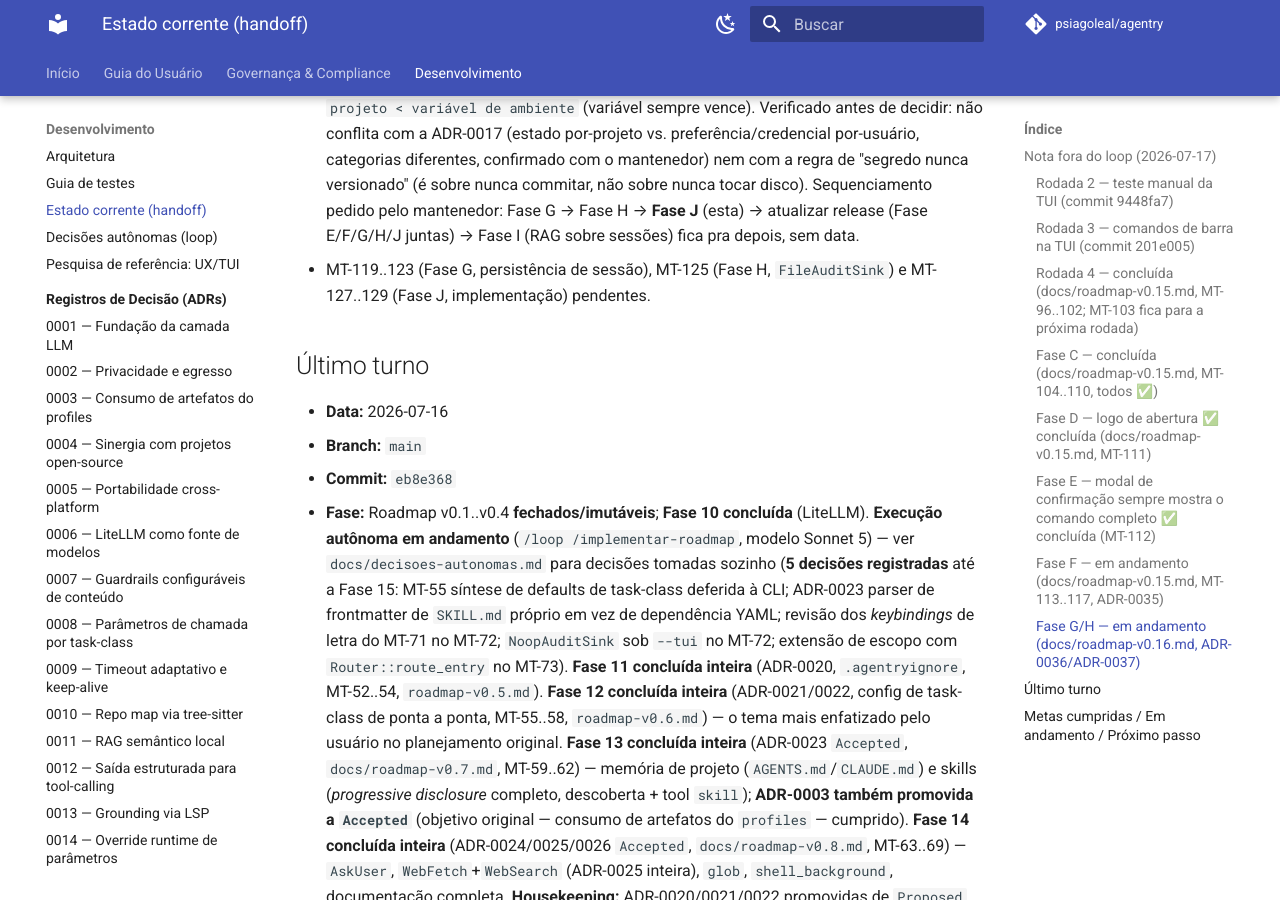
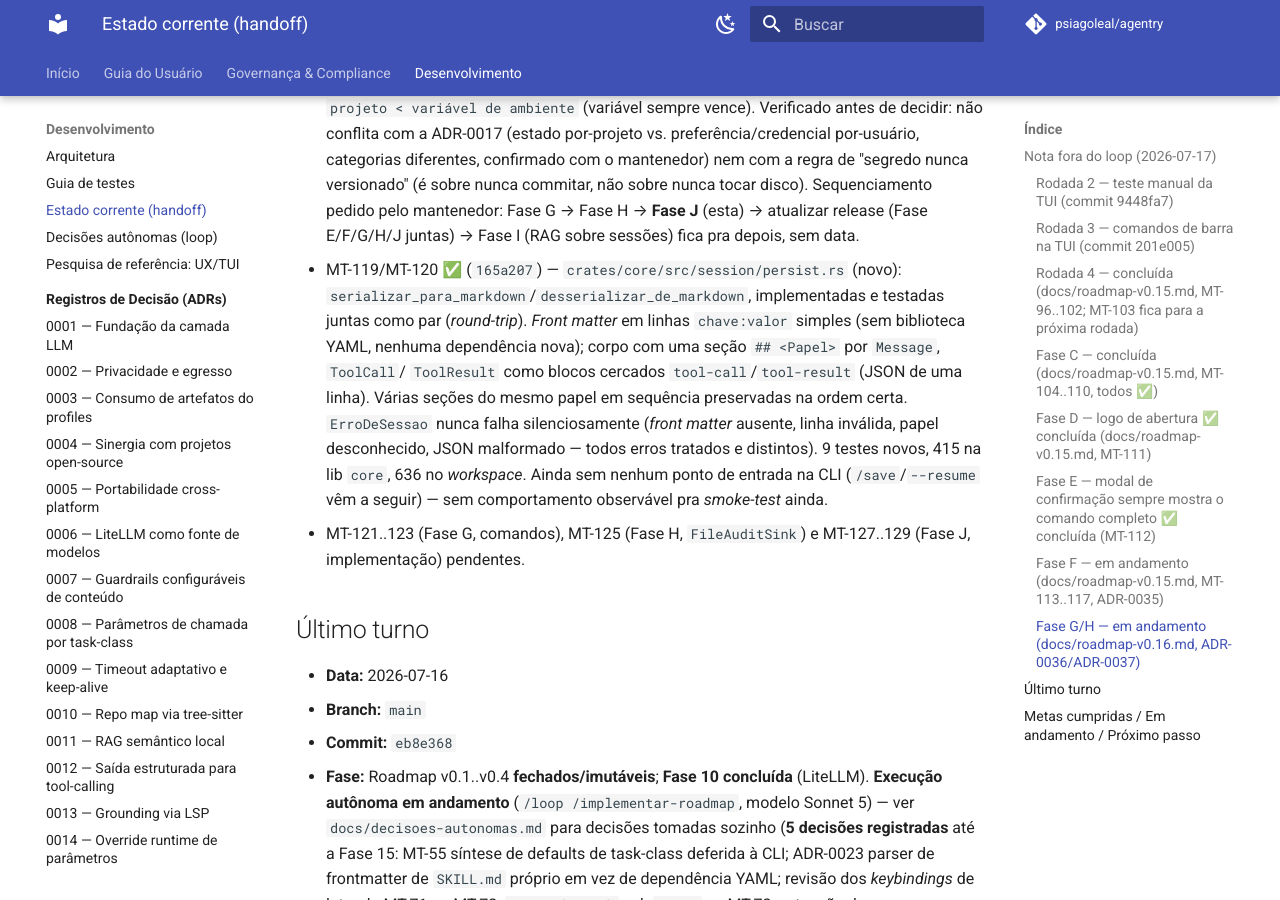
Before and after one commit to psiagoleal/agentry, an MkDocs documentation site: the page built from docs/CURRENT-STATE.md, in a window 1280 px wide and 900 px high, scrolled down 9270 px. Built offline with MkDocs 1.6.1 and Material for MkDocs 9.7.7, drawn with Linux system fonts in a browser that asks for light colours; comment, search, counter and statistics services are not loaded.

```diff
--- a/docs/CURRENT-STATE.md
+++ b/docs/CURRENT-STATE.md
@@ -354,8 +354,18 @@ persistente, RAG estendido a sessões salvas.
   commitar, não sobre nunca tocar disco). Sequenciamento pedido pelo mantenedor: Fase G → Fase
   H → **Fase J** (esta) → atualizar release (Fase E/F/G/H/J juntas) → Fase I (RAG sobre
   sessões) fica pra depois, sem data.
-- MT-119..123 (Fase G, persistência de sessão), MT-125 (Fase H, `FileAuditSink`) e
-  MT-127..129 (Fase J, implementação) pendentes.
+- MT-119/MT-120 ✅ (`165a207`) — `crates/core/src/session/persist.rs` (novo):
+  `serializar_para_markdown`/`desserializar_de_markdown`, implementadas e testadas juntas como
+  par (*round-trip*). *Front matter* em linhas `chave:valor` simples (sem biblioteca YAML,
+  nenhuma dependência nova); corpo com uma seção `## <Papel>` por `Message`, `ToolCall`/
+  `ToolResult` como blocos cercados `tool-call`/`tool-result` (JSON de uma linha). Várias
+  seções do mesmo papel em sequência preservadas na ordem certa. `ErroDeSessao` nunca falha
+  silenciosamente (*front matter* ausente, linha inválida, papel desconhecido, JSON malformado
+  — todos erros tratados e distintos). 9 testes novos, 415 na lib `core`, 636 no *workspace*.
+  Ainda sem nenhum ponto de entrada na CLI (`/save`/`--resume` vêm a seguir) — sem
+  comportamento observável pra *smoke-test* ainda.
+- MT-121..123 (Fase G, comandos), MT-125 (Fase H, `FileAuditSink`) e MT-127..129 (Fase J,
+  implementação) pendentes.
 
 ## Último turno
 
```
Also changed, not shown: docs/roadmap-v0.16.md (+2 -2 lines).
